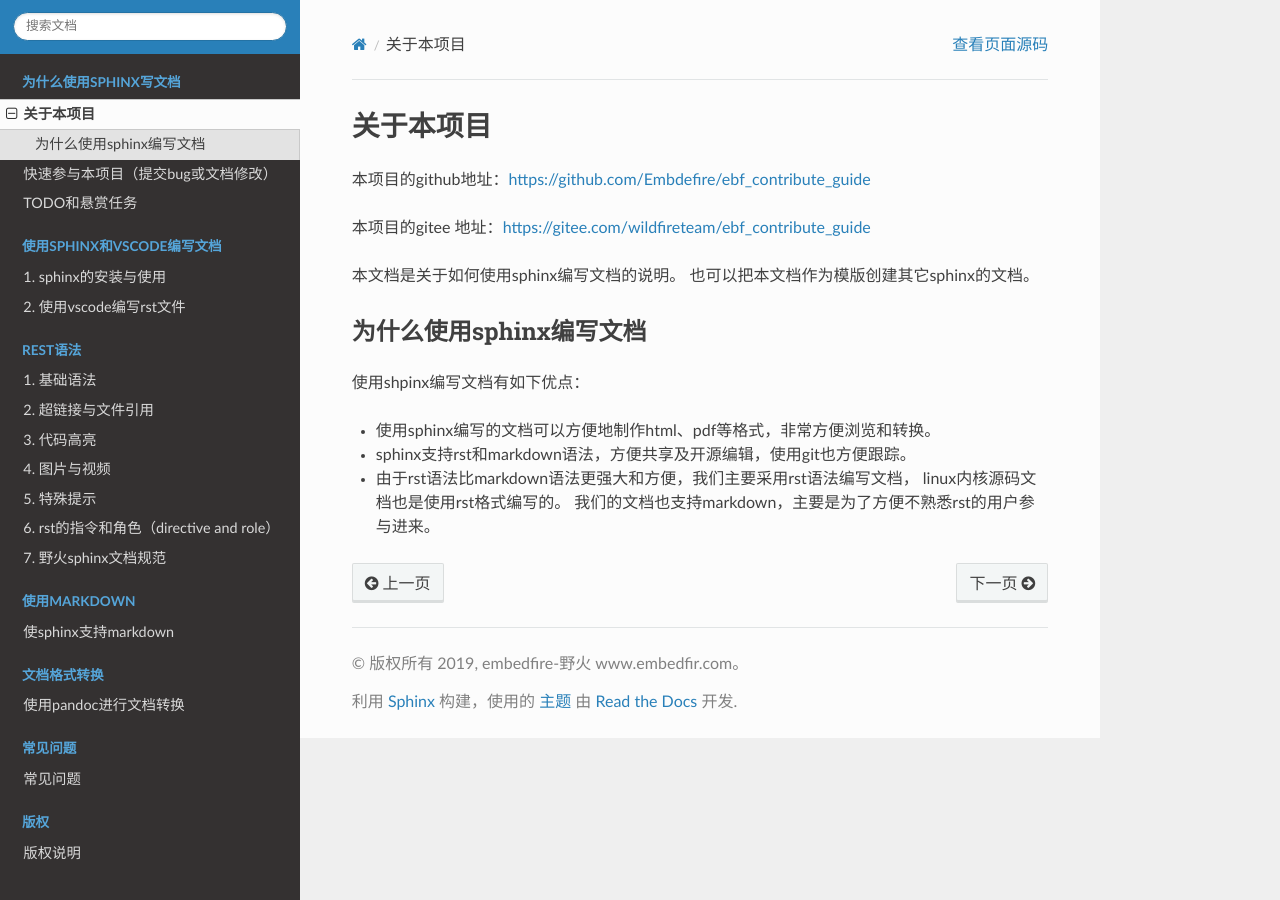
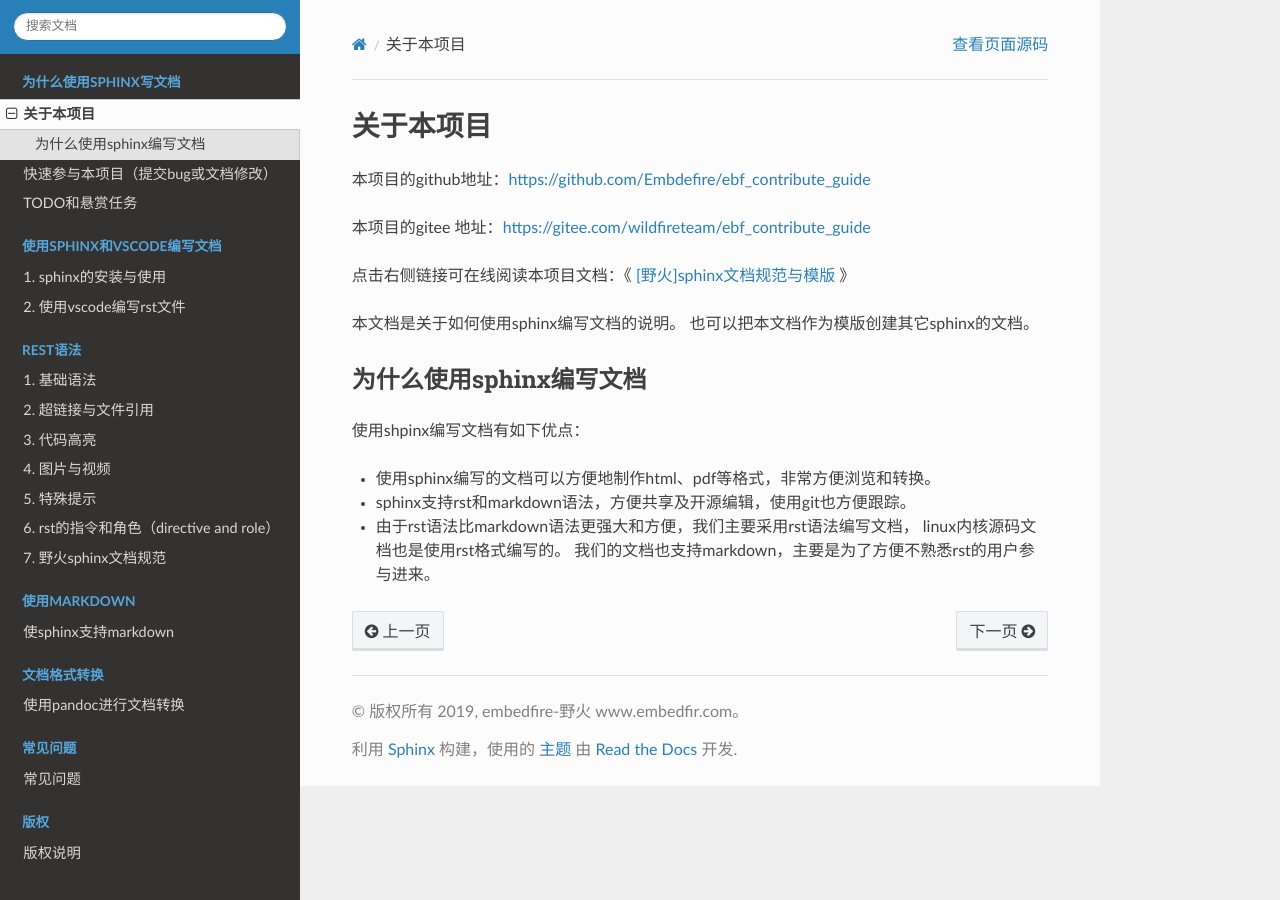
Before and after one commit to Embedfire/ebf_contribute_guide, a Sphinx documentation site: the page built from documentation/README.rst, in a window 1280 px wide. Built offline with Sphinx 7.4.7 and the Read the Docs theme 2.0.0, drawn with Linux system fonts in a browser that asks for light colours; pages that are not in the unit, such as notebooks, are missing from menus.

Commit message:
添加在线阅读网址

```diff
--- a/documentation/README.rst
+++ b/documentation/README.rst
@@ -6,6 +6,8 @@
 本项目的github地址：https://github.com/Embdefire/ebf_contribute_guide
 
 本项目的gitee 地址：https://gitee.com/wildfireteam/ebf_contribute_guide
+
+点击右侧链接可在线阅读本项目文档：《 `[野火]sphinx文档规范与模版 <http://contribute.doc.embedfire.com>`_ 》
 
 
 本文档是关于如何使用sphinx编写文档的说明。
```
